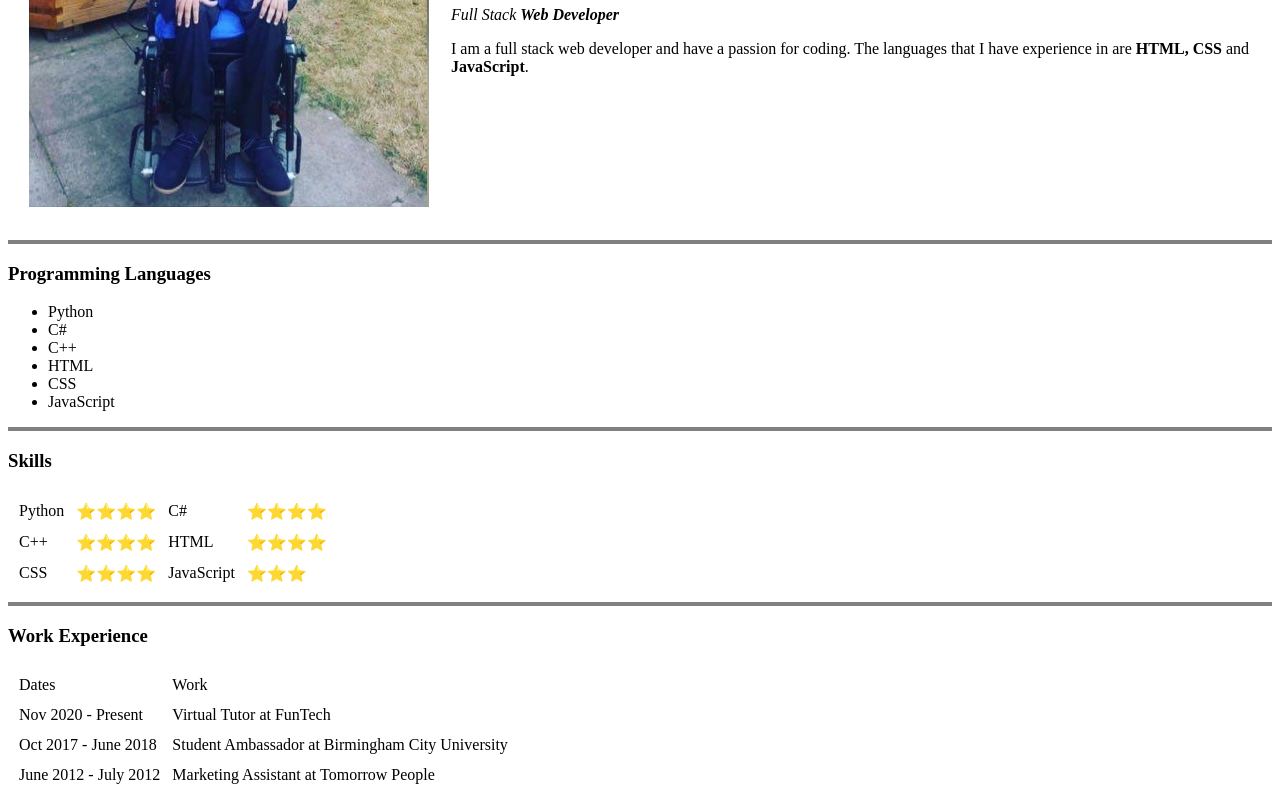
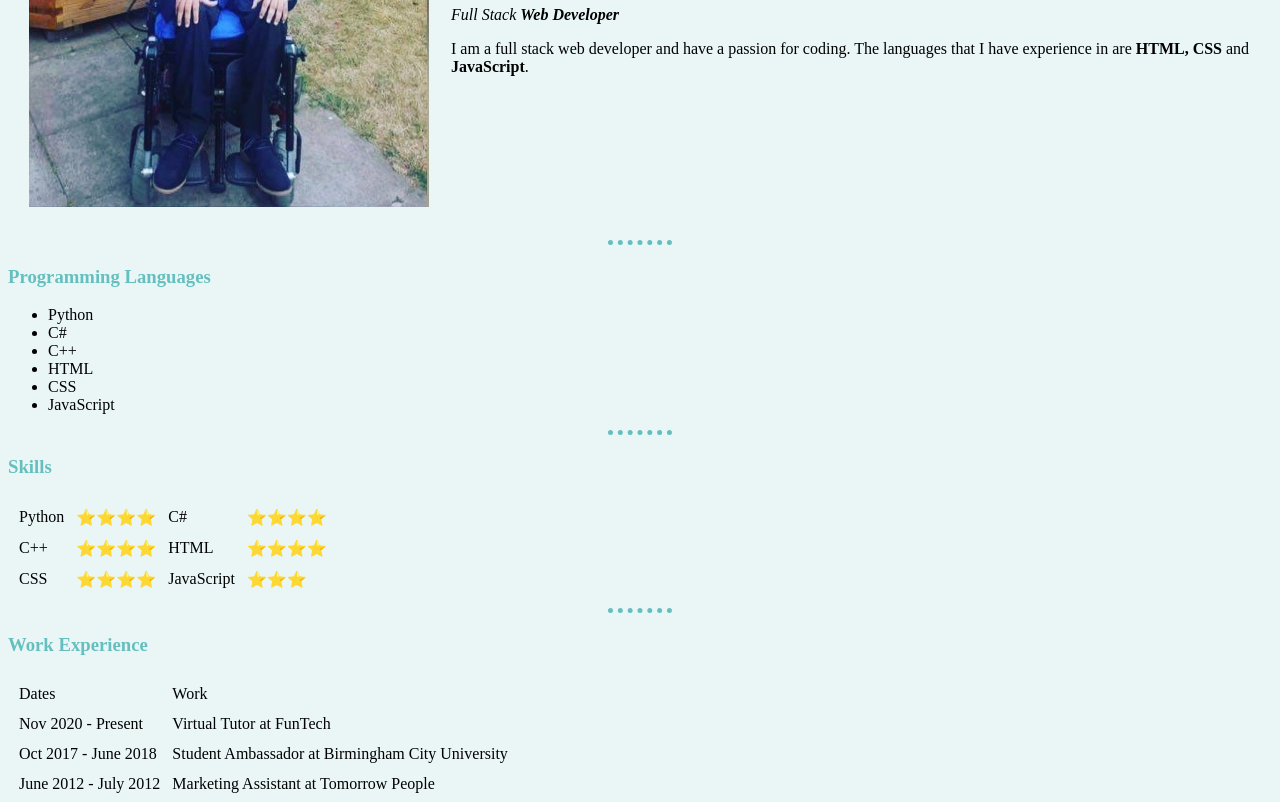
Before and after one commit to Ghully007/cv-html, a plain HTML site: page index.html in a window 1280 px wide. Shown: the part 222-1024 px from the top of the page. Drawn offline with Linux system fonts and the light colour scheme; files that its build step writes are made by us from their sources; the site is published under a folder, as on GitHub Pages, so addresses that start at the root find nothing.

Commit message:
Update index.html

```diff
--- a/index.html
+++ b/index.html
@@ -4,7 +4,7 @@
 <head>
   <meta charset="utf-8">
   <title>Ghulaam's Personal Website</title>
-  <link rel="stylesheet" href="/css/styles.css">
+  <link rel="stylesheet" href="Ghully007/cv/css/styles.css">
 </head>
 
 <body>
```
